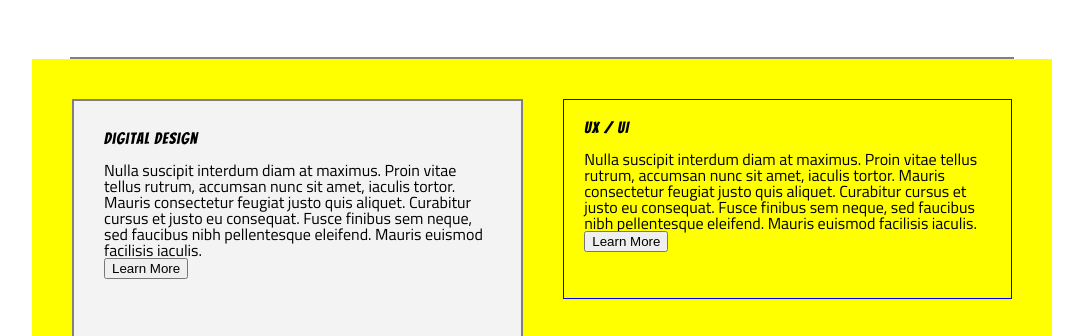
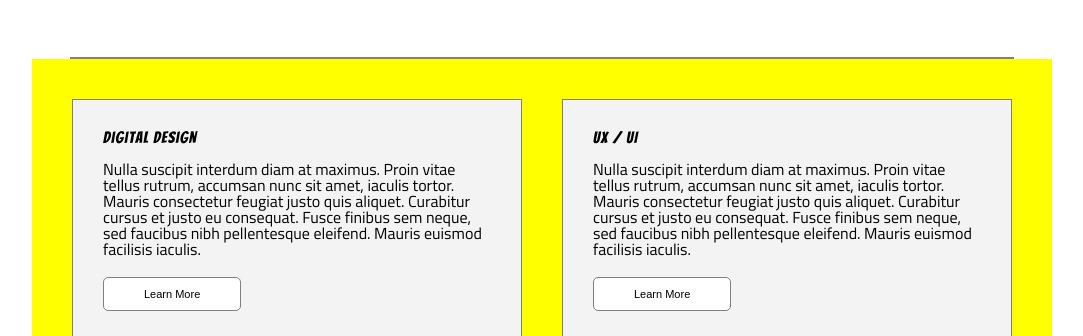
Before and after one commit to maribelcuales/FlexBox-UI-III-Flexbox-, a website: page great-idea/services.html in a window 1280 px wide. Shown: the part 455-791 px from the top of the page, without its empty margins (98-1181 px from the left). Drawn offline with Linux system fonts and the light colour scheme.

Commit message:
Added css to ux-ui class in services.html

```diff
--- a/great-idea/css/index.css
+++ b/great-idea/css/index.css
@@ -393,6 +393,8 @@ footer {
 	background: yellow;
 }
 
+/* services-content-top class */
+
 .services-content-top {
 	display: flex;
 	justify-content: space-between;
@@ -400,25 +402,40 @@ footer {
 
 .digital-design {
 	width: 500px;
-	height: 300px;
+	height: 240px;
 	padding: 30px;
 	margin-right: 40px;
 	background: #F4F3F4;
-	border: 2px solid gray;
+	border: 1.5px solid gray;
 }
 
 .ux-ui {
 	width: 500px;
-	height: 200px;
-	padding: 20px;
-	border: 1px solid blue;
+	height: 240px;
+	padding: 30px;
+	background: #F4F3F4;
+	border: 1.5px solid gray;
 }
 
+/* .digital-design-button { */
+.services-content-button {
+	margin-top: 20px;
+	padding: 10px 40px;
+	font-size: 11px;
+	border-radius: 5px;
+	border: 1px solid gray;
+	background: white;
+}
+
+
+/* services-content-middle */
 
 .services-content-middle {
 
 }
 
+/* services-content-bottom */
+
 .services-content-bottom {
 
 }
```
